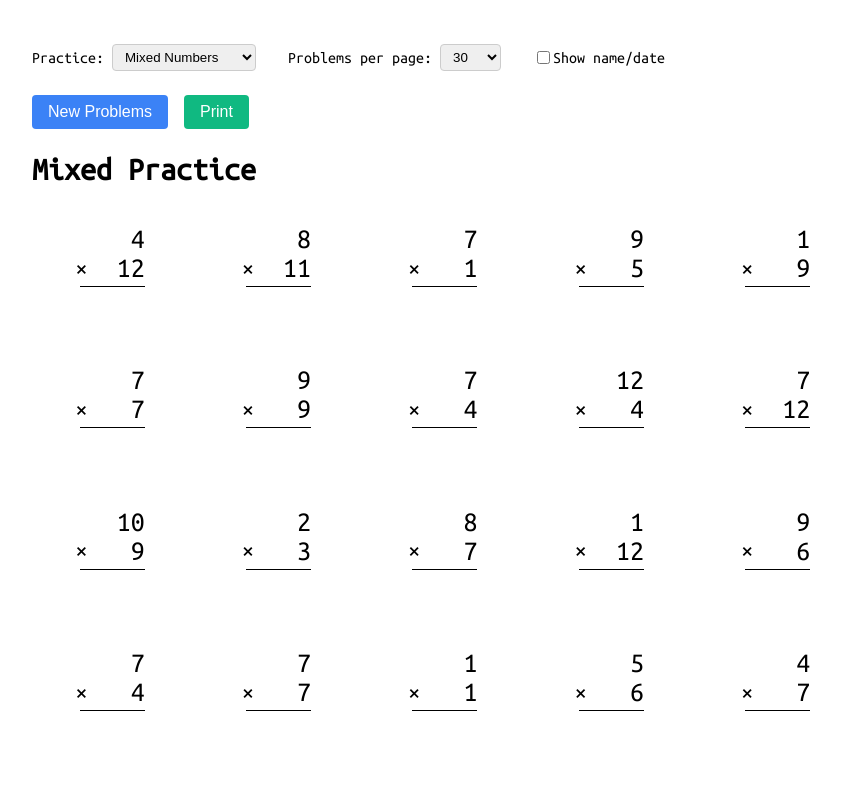
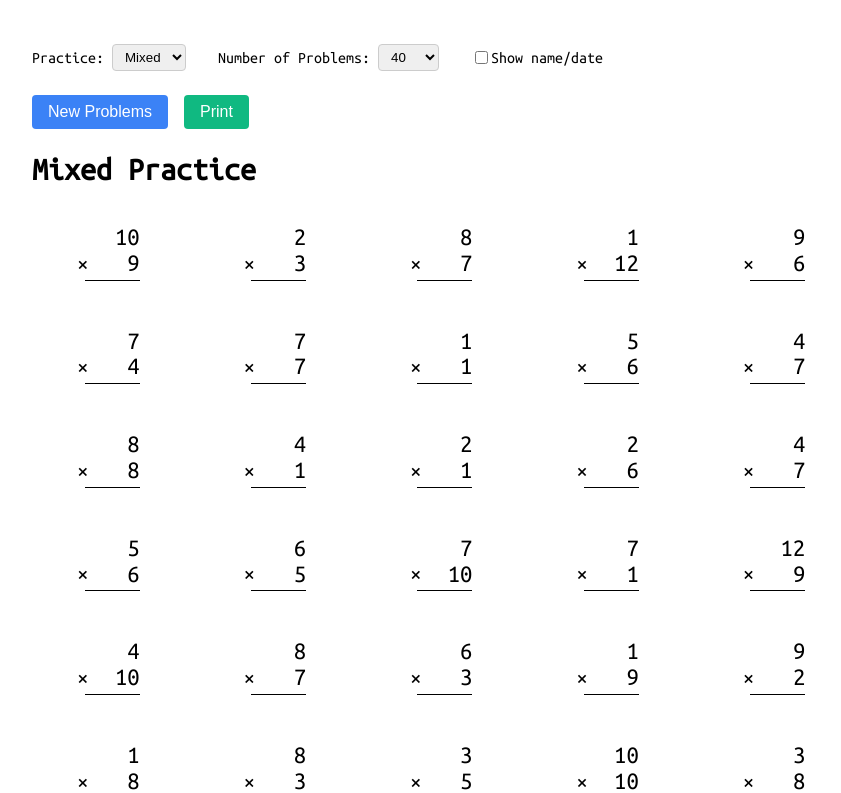
Before and after one commit to matt-/math_facts, a React (Vite) app: page / in a window 1280 px wide. Shown: the top 793 px of the page, without its empty margins (200-1041 px from the left). Built offline with nearby package versions, Linux system fonts and the light colour scheme.

Commit message:
added 40 per page and some text cleanup

```diff
--- a/src/App.tsx
+++ b/src/App.tsx
@@ -3,7 +3,7 @@ import { PracticePage } from './components/PracticePage'
 
 function App() {
   const [selectedNumber, setSelectedNumber] = useState<number | undefined>(undefined);
-  const [problemsPerPage, setProblemsPerPage] = useState(30);
+  const [problemsPerPage, setProblemsPerPage] = useState(40);
   const [showHeader, setShowHeader] = useState(false);
 
   return (
@@ -15,21 +15,21 @@ function App() {
             value={selectedNumber || 'mixed'}
             onChange={(e) => setSelectedNumber(e.target.value === 'mixed' ? undefined : Number(e.target.value))}
           >
-            <option value="mixed">Mixed Numbers</option>
+            <option value="mixed">Mixed</option>
             {Array.from({ length: 12 }, (_, i) => i + 1).map((num) => (
               <option key={num} value={num}>
-                {num}'s Times Tables
+                {num}'s
               </option>
             ))}
           </select>
         </div>
         <div className="control-group">
-          <label>Problems per page:</label>
+          <label>Number of Problems:</label>
           <select
             value={problemsPerPage}
             onChange={(e) => setProblemsPerPage(Number(e.target.value))}
           >
-            {[30, 50, 60, 100].map((num) => (
+            {[30, 40, 50, 60, 100].map((num) => (
               <option key={num} value={num}>
                 {num}
               </option>
```
